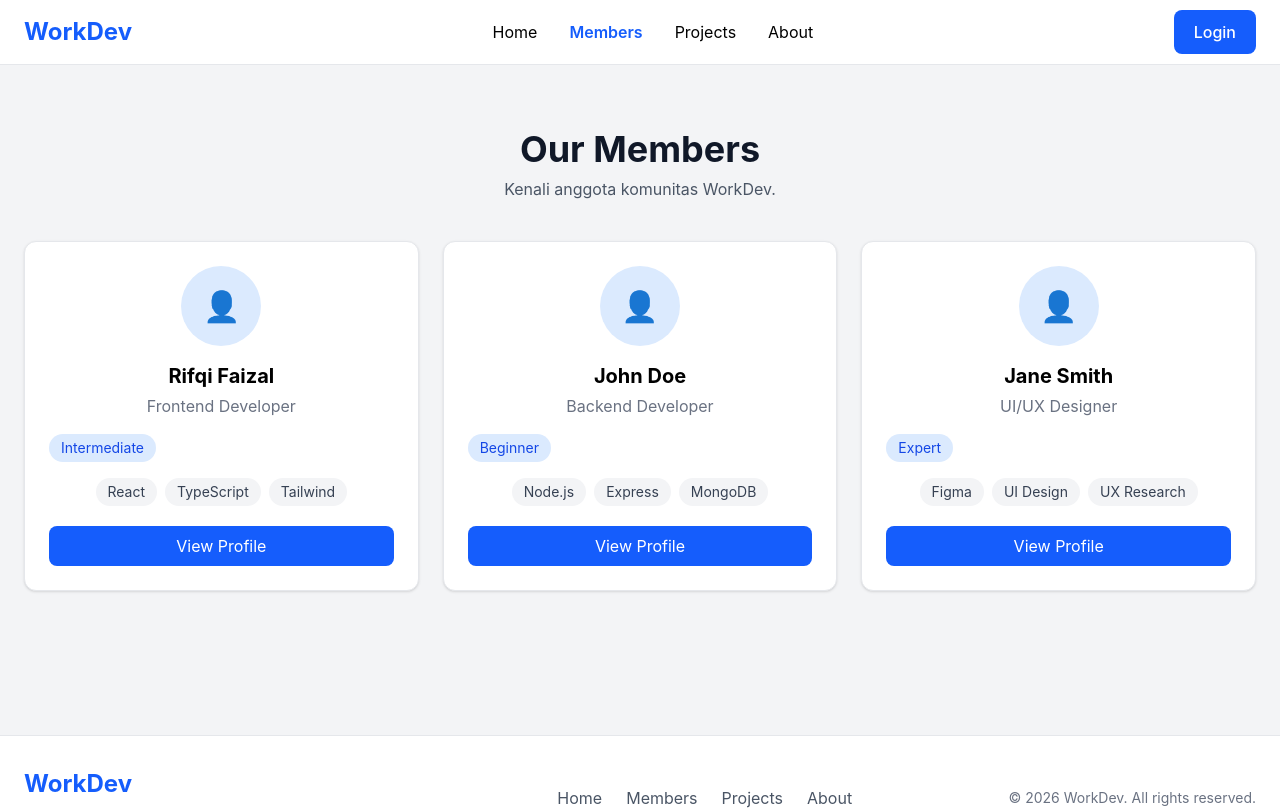
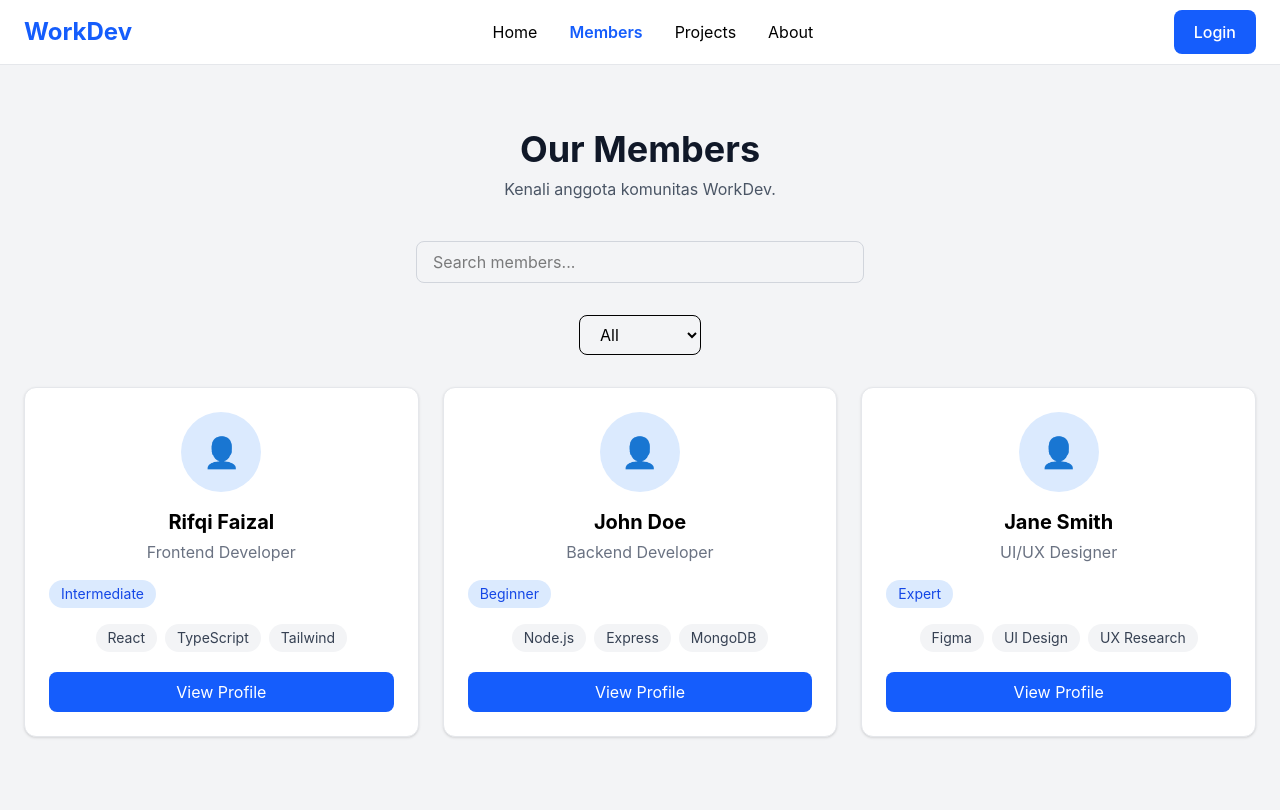
Before and after one commit to Squarepants23/WorkDev, a React (Vite) app in the folder client/: page /members in a window 1280 px wide. Shown: the top 810 px of the page. Built offline with nearby package versions, Linux system fonts and the light colour scheme.

Commit message:
feat(frontend): add member search and role filter

```diff
--- a/client/src/pages/MembersPage.tsx
+++ b/client/src/pages/MembersPage.tsx
@@ -1,7 +1,49 @@
+import { useState } from "react";
+
 import Container from "../components/Container/Container";
 import MemberCard from "../components/MemberCard/MemberCard";
 
 function MembersPage() {
+  const [search, setSearch] = useState("");
+  const [roleFilter, setRoleFilter] = useState("All");
+
+  const members = [
+    {
+      id: 1,
+      name: "Rifqi Faizal",
+      role: "Frontend Developer",
+      category: "Frontend",
+      level: "Intermediate",
+      skills: ["React", "TypeScript", "Tailwind"],
+    },
+    {
+      id: 2,
+      name: "John Doe",
+      role: "Backend Developer",
+      category: "Backend",
+      level: "Beginner",
+      skills: ["Node.js", "Express", "MongoDB"],
+    },
+    {
+      id: 3,
+      name: "Jane Smith",
+      role: "UI/UX Designer",
+      category: "UI/UX",
+      level: "Expert",
+      skills: ["Figma", "UI Design", "UX Research"],
+    },
+  ];
+
+  const filteredMembers = members.filter((member) => {
+    const matchSearch =
+  member.name.toLowerCase().includes(search.toLowerCase());
+
+    const matchRole =
+      roleFilter === "All" || member.category === roleFilter;
+
+    return matchSearch && matchRole;
+  });
+
   return (
     <Container>
       <section className="py-16">
@@ -13,27 +55,39 @@ function MembersPage() {
           Kenali anggota komunitas WorkDev.
         </p>
 
+        <div className="mb-8 flex justify-center">
+          <input
+            type="text"
+            placeholder="Search members..."
+            value={search}
+            onChange={(e) => setSearch(e.target.value)}
+            className="w-full max-w-md rounded-lg border border-gray-300 px-4 py-2 outline-none focus:border-blue-600"
+          />
+        </div>
+
+        <div className="mb-8 flex justify-center">
+          <select
+            value={roleFilter}
+            onChange={(e) => setRoleFilter(e.target.value)}
+            className="rounded-lg border px-4 py-2"
+          >
+            <option value="All">All</option>
+            <option value="Frontend">Frontend</option>
+            <option value="Backend">Backend</option>
+            <option value="UI/UX">UI/UX</option>
+          </select>
+        </div>
+
         <div className="grid gap-6 sm:grid-cols-2 lg:grid-cols-3">
-          <MemberCard
-            name="Rifqi Faizal"
-            role="Frontend Developer"
-            level="Intermediate"
-            skills={["React", "TypeScript", "Tailwind"]}
-          />
-
-          <MemberCard
-            name="John Doe"
-            role="Backend Developer"
-            level="Beginner"
-            skills={["Node.js", "Express", "MongoDB"]}
-          />
-
-          <MemberCard
-            name="Jane Smith"
-            role="UI/UX Designer"
-            level="Expert"
-            skills={["Figma", "UI Design", "UX Research"]}
-          />
+          {filteredMembers.map((member) => (
+            <MemberCard
+              key={member.id}
+              name={member.name}
+              role={member.role}
+              level={member.level}
+              skills={member.skills}
+            />
+          ))}
         </div>
       </section>
     </Container>
```
